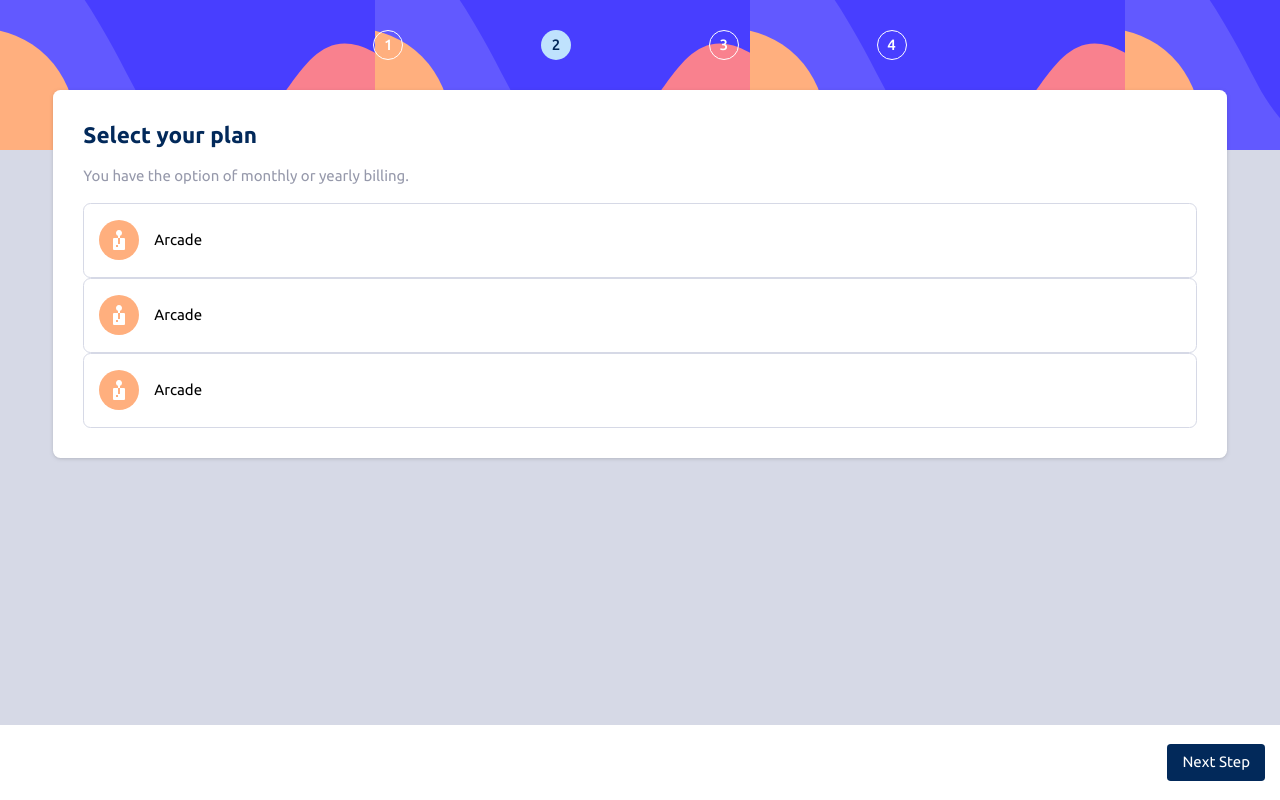
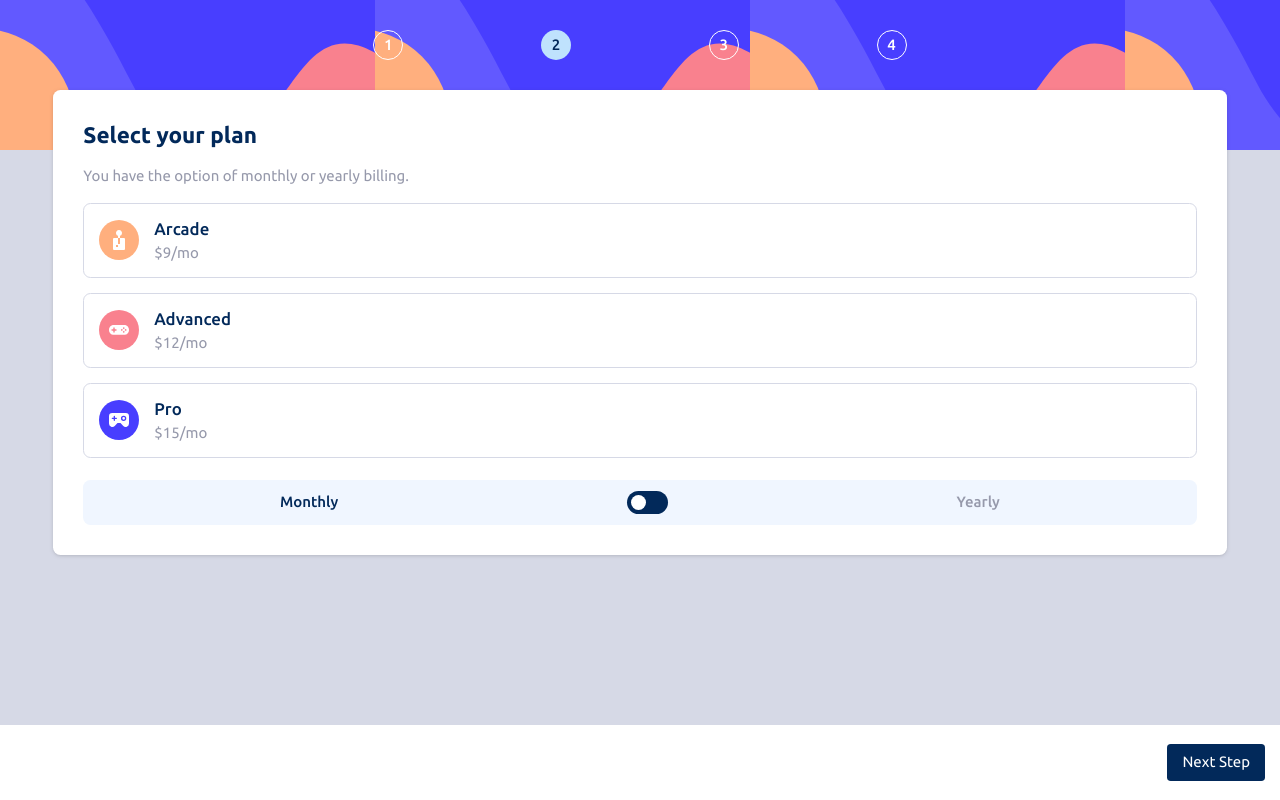
Before and after one commit to followthedopamine/multi-step-form-vue, a Vue app in the folder multi-step-form/: page / in a window 1280 px wide. Built offline with nearby package versions, Linux system fonts and the light colour scheme.

Commit message:
Styled rounded toggle for step 2

```diff
--- a/multi-step-form/src/components/FormPanel.vue
+++ b/multi-step-form/src/components/FormPanel.vue
@@ -1,6 +1,7 @@
 <script lang="ts" setup>
 import TextInput from './TextInput.vue'
 import LargeRadioButton from './LargeRadioButton.vue'
+import RoundedCheckboxToggle from './RoundedCheckboxToggle.vue'
 const props = defineProps({
   currentStep: Number
 })
@@ -29,18 +30,26 @@ const props = defineProps({
         <h1 class="text-marine-blue font-bold text-2xl mb-4">Select your plan</h1>
         <h2 class="h1 text-cool-gray mb-4">You have the option of monthly or yearly billing.</h2>
         <div class="radios">
-          <LargeRadioButton />
-          <LargeRadioButton />
-          <LargeRadioButton />
+          <LargeRadioButton value="arcade" label="Arcade" text="$9/mo" name="plan" />
+          <LargeRadioButton value="advanced" label="Advanced" text="$12/mo" name="plan" />
+          <LargeRadioButton value="pro" label="Pro" text="$15/mo" name="plan" />
         </div>
+        <RoundedCheckboxToggle />
       </div>
     </form>
   </div>
 </template>
 
 <style scoped>
-.radios input[type='radio']:checked + label {
-  border-color: #544c97;
-  background-color: #f8f9fe;
+.chk:checked + .chk-label {
+  background-color: violet;
+}
+
+.chk:unchecked + .unchk-label {
+  background-color: violet;
+}
+
+.chk-label {
+  background-color: blue;
 }
 </style>
--- a/multi-step-form/src/components/LargeRadioButton.vue
+++ b/multi-step-form/src/components/LargeRadioButton.vue
@@ -1,13 +1,24 @@
-<script lang="ts" setup></script>
+<script lang="ts" setup>
+const props = defineProps({
+  value: String,
+  label: String,
+  text: String,
+  name: String
+})
+</script>
 
 <template>
-  <div class="radios">
-    <input id="arcade" name="arcade" type="radio" class="w-0 fixed opacity-0" />
-    <label class="w-full border border-light-gray rounded-lg h-20 flex items-center" for="arcade">
-      <i class="arcade w-[40px] h-[40px] block mx-4"></i>
-      Arcade
-    </label>
-  </div>
+  <input :id="props.value" :name="props.name" type="radio" class="w-0 fixed opacity-0" />
+  <label
+    class="cursor-pointer w-full border border-light-gray rounded-lg h-20 flex items-center mb-4"
+    :for="props.value"
+  >
+    <i class="w-[40px] h-[40px] block mx-4" :class="props.value"></i>
+    <div>
+      <div class="text-marine-blue font-medium text-lg">{{ props.label }}</div>
+      <div class="text-cool-gray">{{ props.text }}</div>
+    </div>
+  </label>
 </template>
 
 <style scoped>
--- /dev/null
+++ b/multi-step-form/src/components/RoundedCheckboxToggle.vue
@@ -0,0 +1,42 @@
+<script lang="ts" setup></script>
+
+<template>
+  <div class="bg-magnolia flex justify-around p-3 px-14 font-medium rounded-lg mt-6">
+    <input id="yearly" type="checkbox" hidden />
+    <label for="yearly" class="unchk-label text-marine-blue"> Monthly </label>
+    <label for="yearly" class="relative inline-flex items-center cursor-pointer group">
+      <div class="w-11 h-6 bg-marine-blue rounded-full">
+        <div
+          class="absolute top-[4px] left-[4px] bg-white rounded-full h-4 w-4 transition-all check-toggle"
+        ></div>
+      </div>
+    </label>
+
+    <label for="yearly" class="chk-label text-marine-blue"> Yearly </label>
+  </div>
+</template>
+
+<style scoped>
+input[type='checkbox']:not(:checked) ~ .chk-label {
+  @apply text-cool-gray;
+}
+
+input[type='checkbox']:checked ~ .unchk-label {
+  @apply text-cool-gray;
+}
+
+input[type='checkbox']:checked ~ label .check-toggle {
+  transform: translateX(20px);
+}
+</style>
+
+<!-- <div class="bg-magnolia flex justify-around p-3 px-14 font-medium">
+  <label for="yearly" class="relative inline-flex items-center cursor-pointer">
+    <input id="yearly" type="checkbox" value="yearly" class="sr-only peer chk" />
+    <label class="chk-label" for="yearly">Monthly</label>
+    <div
+      class="w-11 h-6 bg-marine-blue peer-focus:outline-none peer-focus:ring-4 rounded-full peer peer-checked:after:translate-x-5 after:content-[''] after:absolute after:top-[4px] after:left-[4px] after:bg-white after:rounded-full after:h-4 after:w-4 after:transition-all "
+    ></div>
+  </label>
+  <label class="unchk-label" for="yearly">Yearly</label>
+</div> -->
```
